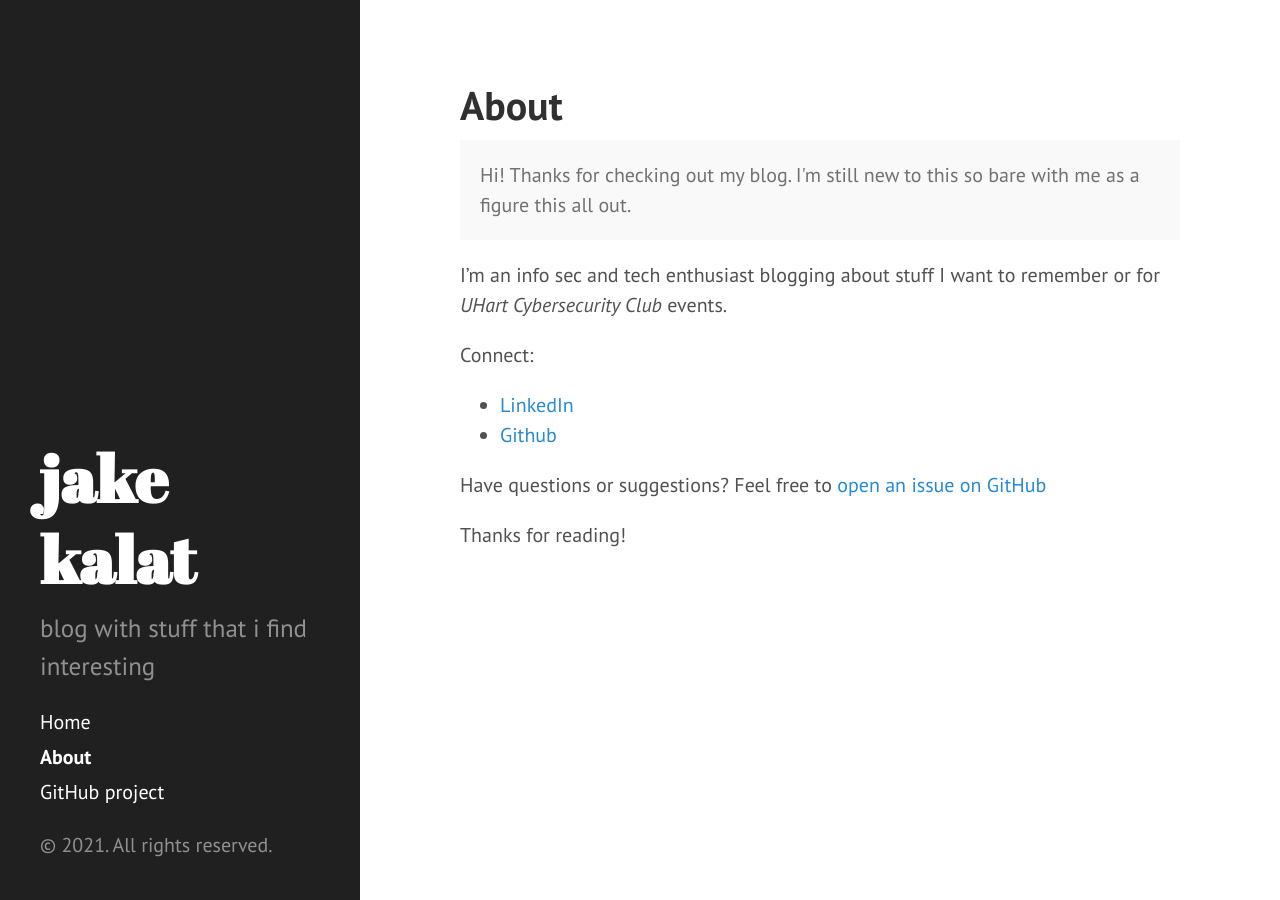
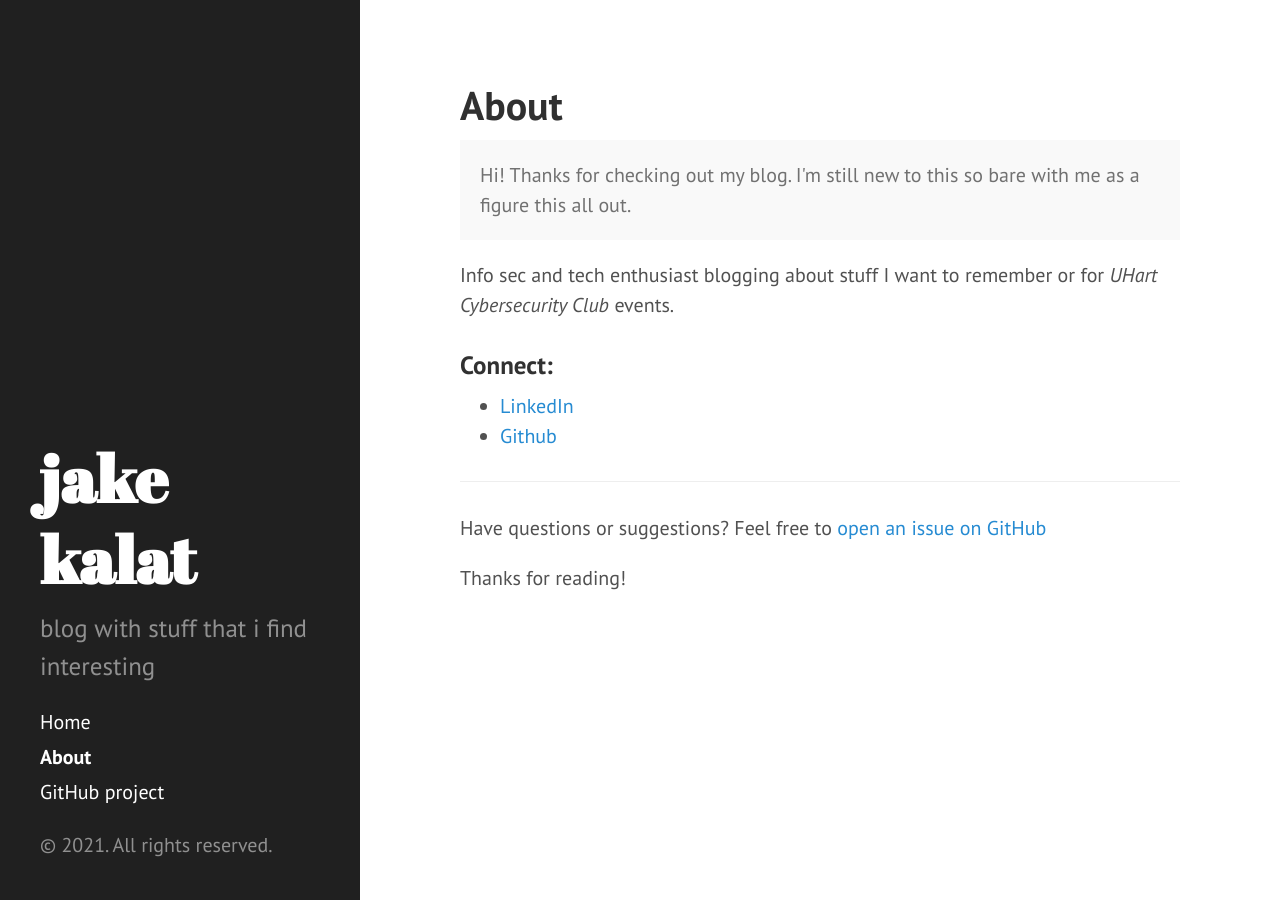
Before and after one commit to jacobkalat/jacobkalat.github.io, a Jekyll site: the page built from about.md, in a window 1280 px wide. Built offline with Jekyll 4.4.1, drawn with Linux system fonts in a browser that asks for light colours; Markdown is read by kramdown in place of the engine named in the settings.

```diff
--- a/about.md
+++ b/about.md
@@ -7,13 +7,15 @@ title: About
   Hi! Thanks for checking out my blog. I'm still new to this so bare with me as a figure this all out.
 </p>
 
-I'm an info sec and tech enthusiast blogging about stuff I want to remember or for *UHart Cybersecurity Club* events.
+Info sec and tech enthusiast blogging about stuff I want to remember or for *UHart Cybersecurity Club* events.
 
-Connect:
+### Connect:
 
 * [LinkedIn](https://www.linkedin.com/in/jacob-kalat/)
 * [Github](https://github.com/jacobkalat)
 
+-----
+
 Have questions or suggestions? Feel free to [open an issue on GitHub](https://github.com/jacobkalat/jacobkalat.github.io/issues/new)
 
 Thanks for reading!
```
